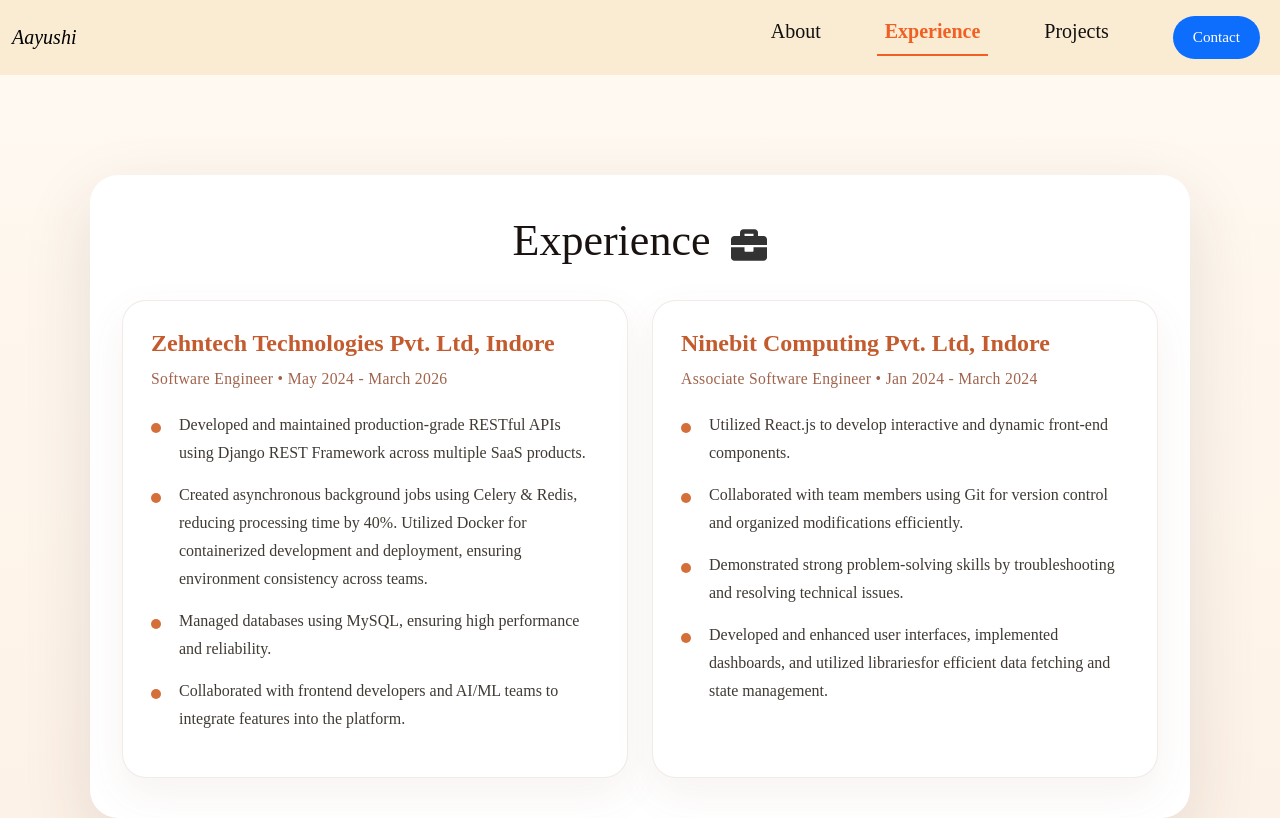
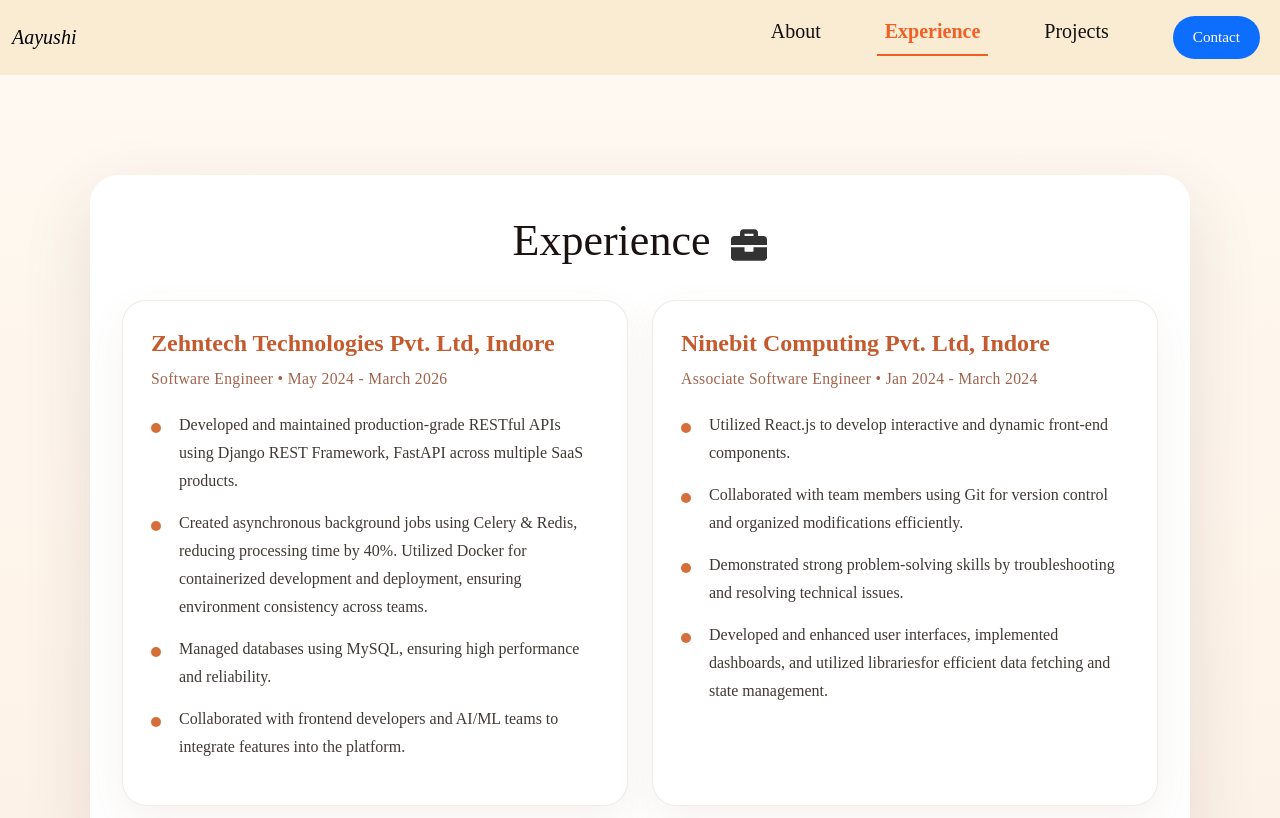
Before and after one commit to Aayushi-jain22/my-portfolio, a React (Create React App) app: page /experience in a window 1280 px wide. Shown: the top 818 px of the page. Built offline with nearby package versions, Linux system fonts and the light colour scheme; a web font is replaced by a local one.

Commit message:
updated code

```diff
--- a/src/Components/Banner/Banner.jsx
+++ b/src/Components/Banner/Banner.jsx
@@ -37,7 +37,7 @@
                 </h1>
                 <p className="my-4 banner-content">
                   <strong>
-               Software Engineer with 2+ years of experience building scalable web applications using Python, Django, and Django REST Framework (DRF). Proficient in developing high-performance APIs, implementing secure authentication mechanisms, and optimizing system performance. Experienced in React.js for creating dynamic and responsive user interfaces, with a strong focus on delivering end-to-end product solutions.
+               Software Engineer with 2+ years of experience building scalable web applications using Python, Django, and Django REST Framework (DRF), FastAPI, MySQL. Proficient in developing high-performance APIs, implementing secure authentication mechanisms, and optimizing system performance. Experienced in React.js for creating dynamic and responsive user interfaces, with a strong focus on delivering end-to-end product solutions.
                   </strong>
                 </p>
                 <div>
--- a/src/Components/Cards/Cards.jsx
+++ b/src/Components/Cards/Cards.jsx
@@ -22,7 +22,7 @@
   {
     title: "MyLiveCart",
     // duration: "",
-    techStack: ["Python", "Django", "DRF", "React", "Redux", "MySQL"],
+    techStack: ["Python", "FastAPI", "React", "Redux", "MySQL"],
     description:
       "A live commerce platform for multi-vendor stores that combines real-time shopping, live streaming, and analytics into one scalable experience.",
     responsibilities: [
--- a/src/Components/Experience/Experience.jsx
+++ b/src/Components/Experience/Experience.jsx
@@ -55,7 +55,7 @@
               <ul className="experience-details">
                 <li>
                   Developed and maintained production-grade RESTful APIs using
-                  Django REST Framework across multiple SaaS products.
+                  Django REST Framework, FastAPI across multiple SaaS products.
                 </li>
                 <li>
                   Created asynchronous background jobs using Celery & Redis,
--- a/src/Components/Intoduction/Introduction.jsx
+++ b/src/Components/Intoduction/Introduction.jsx
@@ -20,7 +20,7 @@
                 <br />
                 <br />
                 With hands-on experience in backend development using{" "}
-                <span className="imp"> python , Django , DRF. </span> I specialize in building robust, secure, and high-performance applications. I focus on writing clean, efficient code and delivering reliable solutions.
+                <span className="imp"> python , Django , DRF , FastAPI</span> I specialize in building robust, secure, and high-performance applications. I focus on writing clean, efficient code and delivering reliable solutions.
                 <br />
                 <br />
             If you're looking to collaborate on exciting projects or discuss innovative ideas, let’s connect!
```
